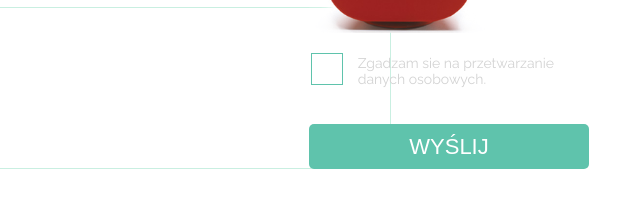
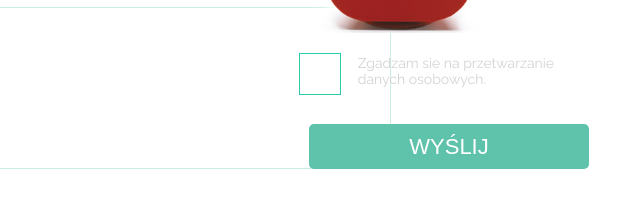
Before and after one commit to LordSanTi92/SitOnChair, a plain HTML site: page index.html in a window 1280 px wide. Shown: the part 1765-1988 px from the top of the page, 441-1081 px from the left. Drawn offline with Linux system fonts and the light colour scheme.

Commit message:
Dodano lepszy tym checkbox

```diff
--- a/css/style.css
+++ b/css/style.css
@@ -418,23 +418,32 @@ label{
 input[type="checkbox"]{
 position: absolute;
 top:150px;
-right: 265px;
+right: 250px;
+height: 20px;
+width: 20px;
+margin-right: 20px;
+margin-bottom: 20px;
 
 }
-input[type=checkbox]:before {
-  content:"";
-  display:block;
-  width:30px;
-  height:30px;
-  background:white;
-  border: 1px solid #5FC3AC;
- }
- input[type=checkbox]:checked:before {
-   background-image: url("../images/form_ok.jpg");
-   background-size: contain;
-   background-position: center;
-   background-repeat: no-repeat;
- }
+input[type=checkbox]:after {
+    content: " ";
+    background-color: white;
+    position: absolute;
+    width: 40px;
+    height: 40px;
+    border: 1px solid #2BCBAC;
+    cursor: pointer;
+}
+
+input[type=checkbox]:checked:after {
+    content: '';
+    background-image: url("../images/form_ok.jpg");
+    width: 40px;
+    height: 40px;
+    background-repeat: no-repeat;
+    background-position: center;
+    background-size: contain;
+}
 .form img{
   width: 180px;
   height: 150px;
```
